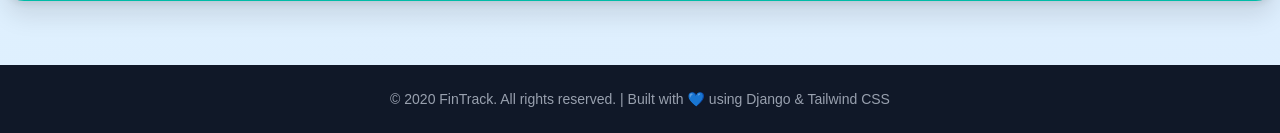
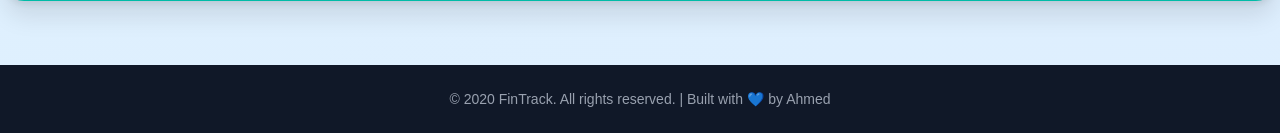
Before and after one commit to connectamn/FinTrack, a Django app: template finance/templates/finance/landing.html in a window 1280 px wide. Shown: the part 3059-3192 px from the top of the page. Run offline with Django 5.2, Linux system fonts and the light colour scheme; the template is opened without the code that fills it: most values are stand-ins (such as "Sample title", 1, 10 or a date in 2020); some web fonts are replaced.

Commit message:
updated files

```diff
--- a/finance/templates/finance/landing.html
+++ b/finance/templates/finance/landing.html
@@ -284,7 +284,7 @@
 <!-- Footer -->
 <footer class="bg-gray-900 text-gray-400 py-6 mt-16">
     <div class="text-center text-sm">
-        &copy; {{ now|date:"Y" }} FinTrack. All rights reserved. | Built with 💙 using Django & Tailwind CSS
+        &copy; {{ now|date:"Y" }} FinTrack. All rights reserved. | Built with 💙 by Ahmed
     </div>
 </footer>
 
```
